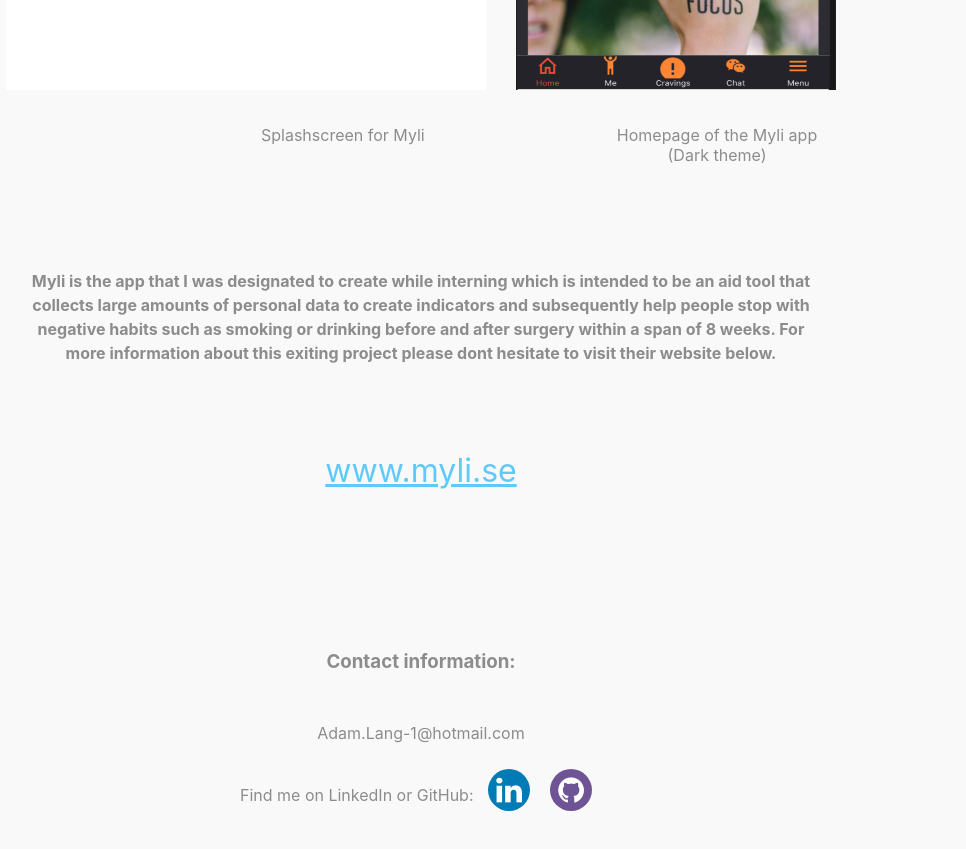
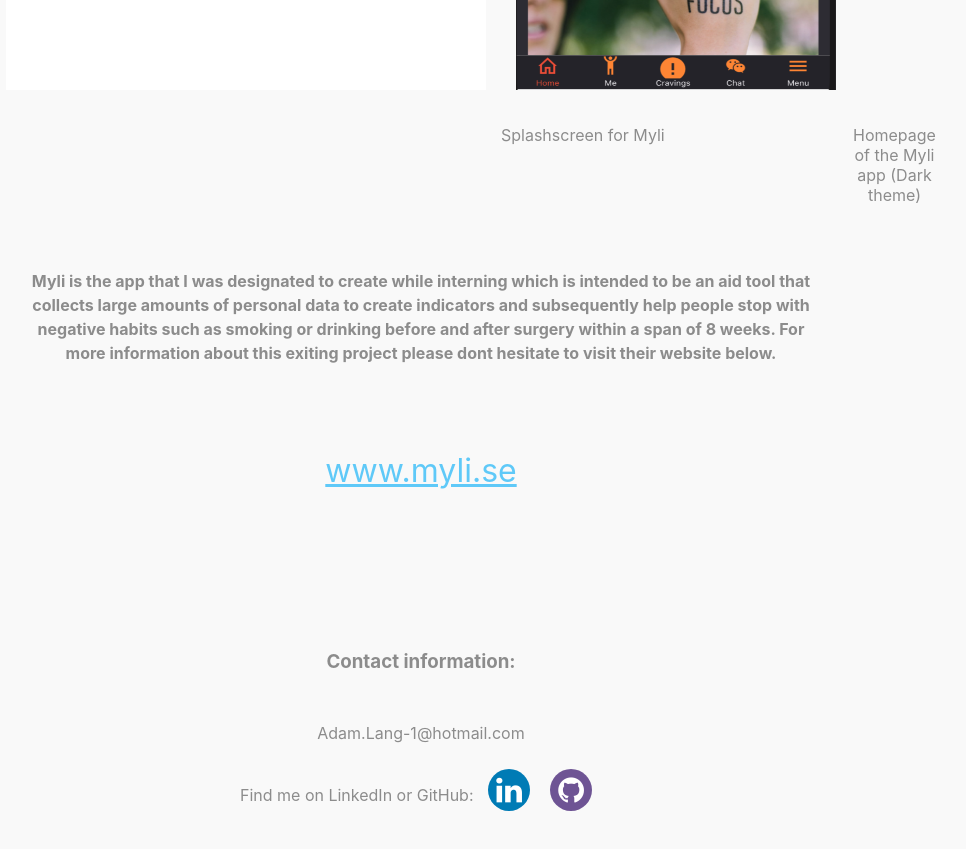
Before and after one commit to adamLangsti/Website-Portfolio, a React (Create React App) app: page / in a window 1280 px wide. Shown: the part 1960-2809 px from the top of the page, without its empty margins (219-1185 px from the left). Built offline with nearby package versions, Linux system fonts and the light colour scheme.

Commit message:
fixed small styling error

```diff
--- a/src/App.css
+++ b/src/App.css
@@ -107,13 +107,13 @@
 
 .splashDescription {
     position: absolute;
-    margin-left: 30em;
+    margin-left: 45em;
     margin-right: 15em;
 }
 
 .homepageDescription {
     position: absolute;
-    margin-left: 52em;
+    margin-left: 67em;
     margin-right: 15em;
 }
 
```
